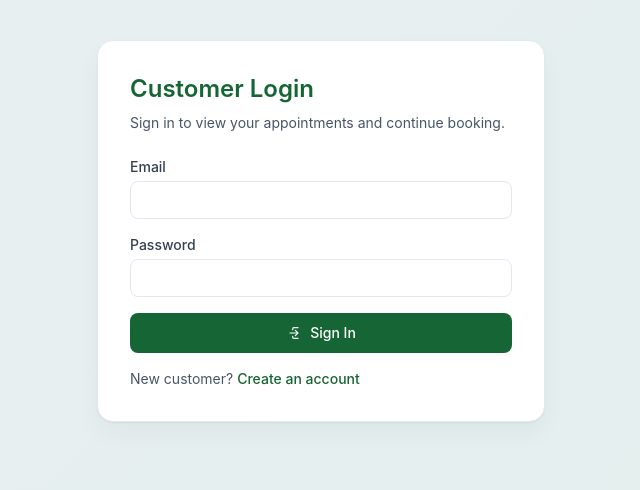
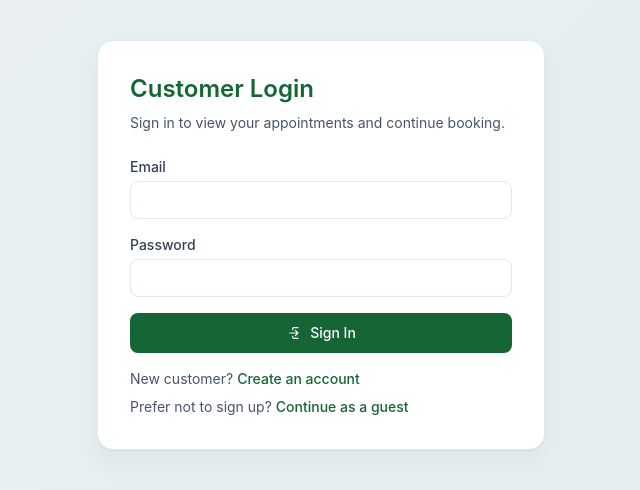
Before and after one commit to ucmo-cs/S26_SE3910_Team14, a React (Vite) app in the folder frontend/: page /login in a window 1280 px wide. Shown: the top 490 px of the page, without its empty margins (319-959 px from the left). Built offline with nearby package versions, Linux system fonts and the light colour scheme; no server answers.

Commit message:
guest entry post signout frontend
react router logic

```diff
--- a/frontend/src/pages/LoginPage.tsx
+++ b/frontend/src/pages/LoginPage.tsx
@@ -98,6 +98,12 @@ export default function LoginPage() {
             Create an account
           </Link>
         </p>
+        <p className="mt-2 text-sm text-slate-600">
+          Prefer not to sign up?{' '}
+          <Link to="/book" className="font-medium text-blue-900 hover:underline">
+            Continue as a guest
+          </Link>
+        </p>
       </div>
     </main>
   );
```
